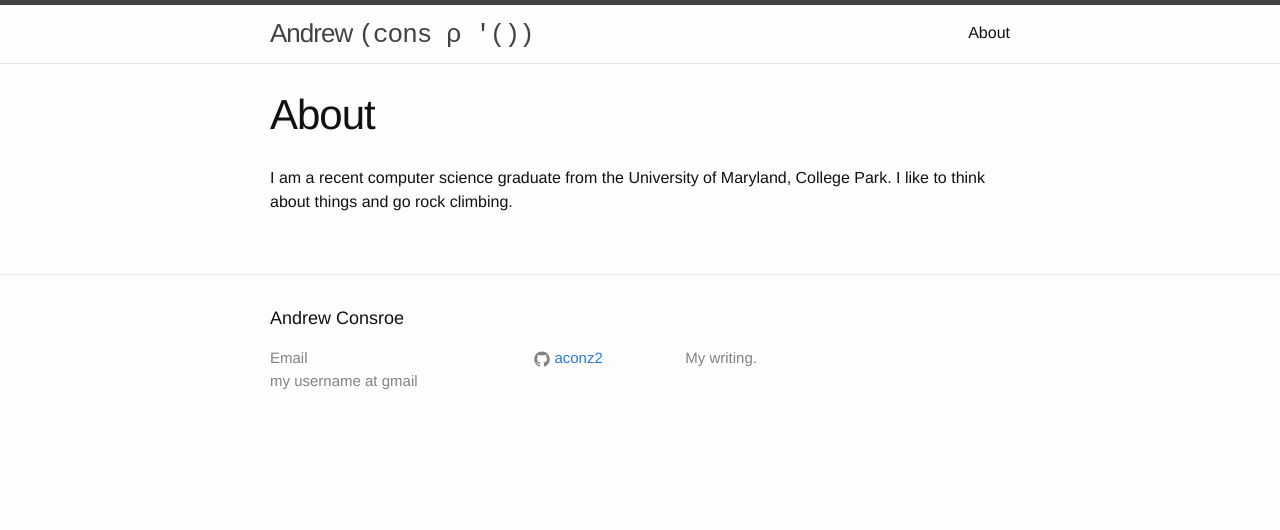
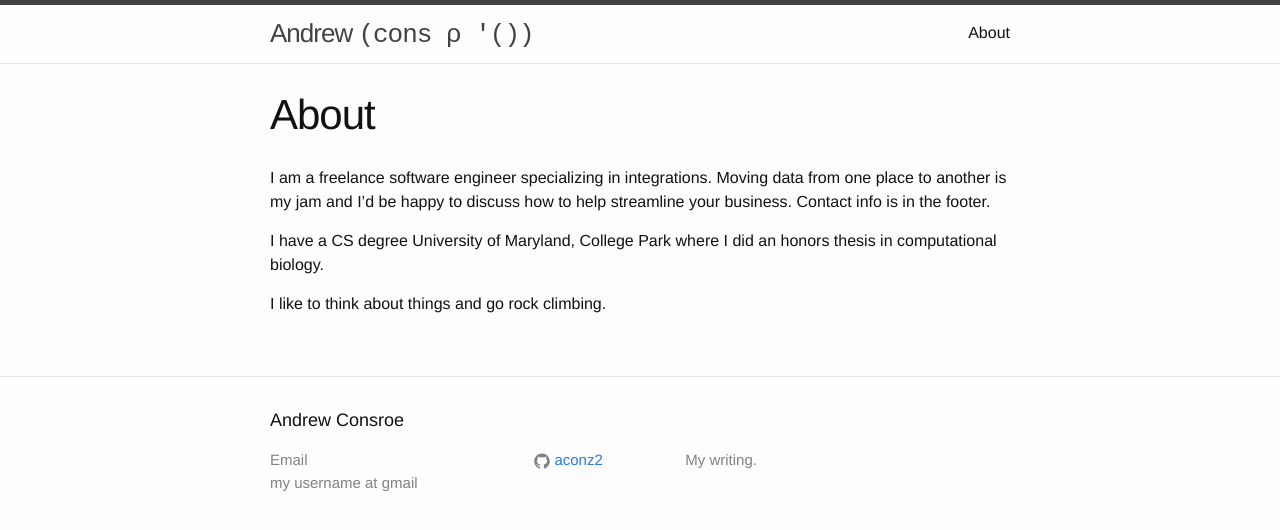
Before and after one commit to aconz2/aconz2.github.io, a Jekyll site: the page built from about.md, in a window 1280 px wide. Shown: the top 530 px of the page. Built offline with Jekyll 4.4.1, drawn with Linux system fonts in a browser that asks for light colours.

Commit message:
Update about

```diff
--- a/about.md
+++ b/about.md
@@ -4,4 +4,8 @@ title: About
 permalink: /about/
 ---
 
-I am a recent computer science graduate from the University of Maryland, College Park. I like to think about things and go rock climbing.
+I am a freelance software engineer specializing in integrations. Moving data from one place to another is my jam and I'd be happy to discuss how to help streamline your business. Contact info is in the footer.
+
+I have a CS degree University of Maryland, College Park where I did an honors thesis in computational biology.
+
+I like to think about things and go rock climbing.
```
